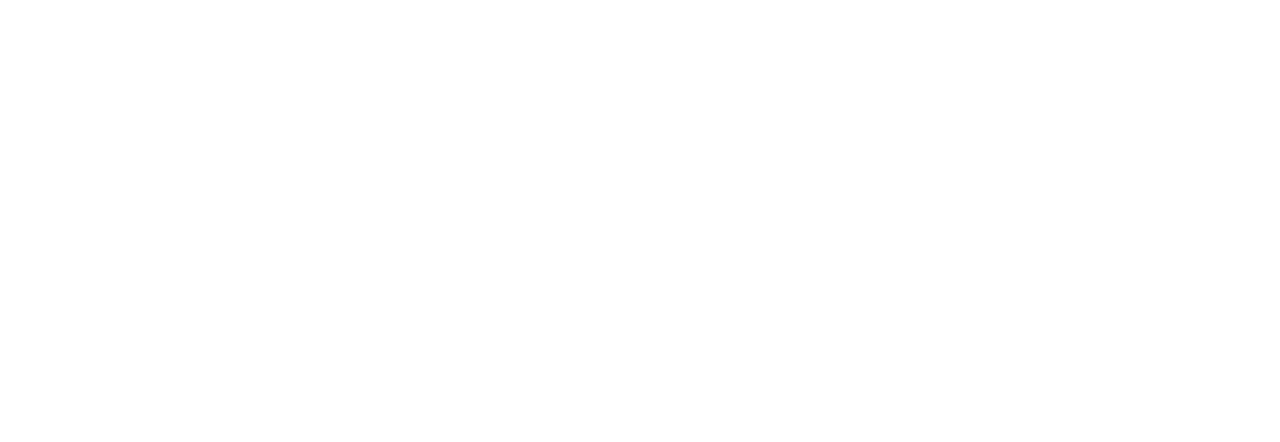
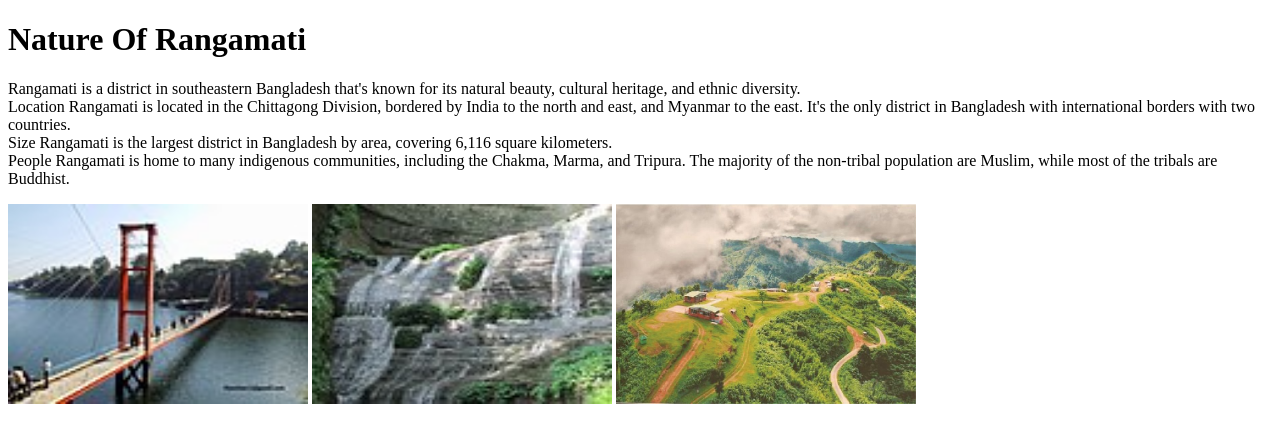
Before and after one commit to mitudas181319/mitu-das, a plain HTML site: page github.html in a window 1280 px wide. Drawn offline with Linux system fonts and the light colour scheme.

Commit message:
this is first code

```diff
--- a/github.html
+++ b/github.html
@@ -3,9 +3,25 @@
 <head>
     <meta charset="UTF-8">
     <meta name="viewport" content="width=, initial-scale=1.0">
-    <title>mitu das github</title>
+    <title>rangamati</title>
+    <link rel="shortcut icon" href="images/travel.png" type="image/x-icon">
 </head>
 <body>
+    <h1>Nature Of Rangamati</h1>
+<div class="discript">
+    <p>
+         Rangamati is a district in southeastern Bangladesh that's known for its natural beauty, cultural heritage, and ethnic diversity. <br>
+        Location
+        Rangamati is located in the Chittagong Division, bordered by India to the north and east, and Myanmar to the east. It's the only district in Bangladesh with international borders with two countries. <br>
+        Size
+        Rangamati is the largest district in Bangladesh by area, covering 6,116 square kilometers. <br>
+        People
+        Rangamati is home to many indigenous communities, including the Chakma, Marma, and Tripura. The majority of the non-tribal population are Muslim, while most of the tribals are Buddhist.
+    </p>
+</div>
+        <img src="images/brige.jpg" height="200" width="300" alt="loading">
+        <img src="images/jharna.JPG" height="200" width="300"  alt="loading">
+        <img src="images/sajek.jpg" height="200" width="300" alt="loading">
 
 </body>
 </html>
```
Also changed, not shown: images/adibasi.jpg (added), images/brige.jpg (added), images/cover.jpg (added), images/jharna.JPG (added), images/rajban bihar.JPG (added), images/sajek.jpg (added), images/travel.png (added).
